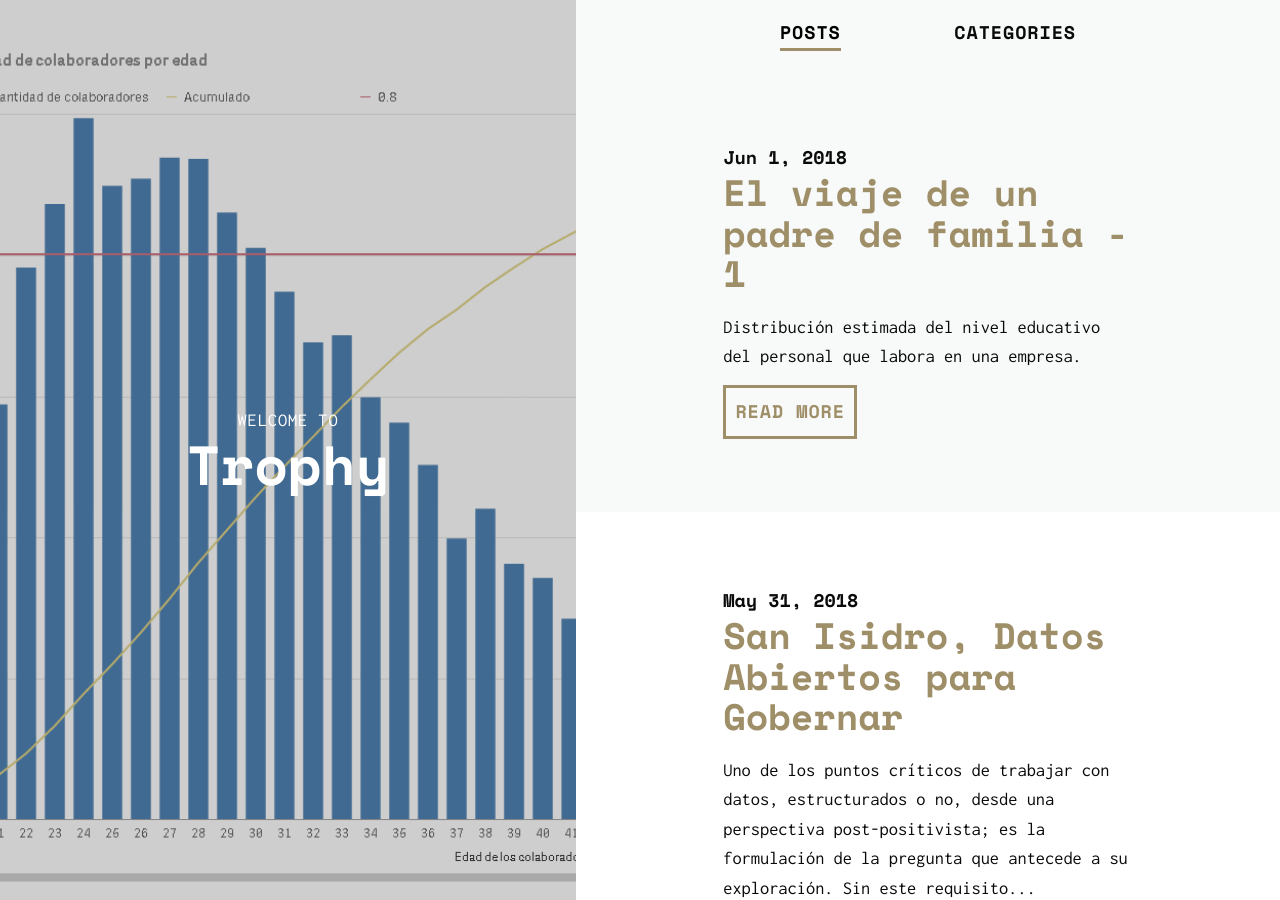
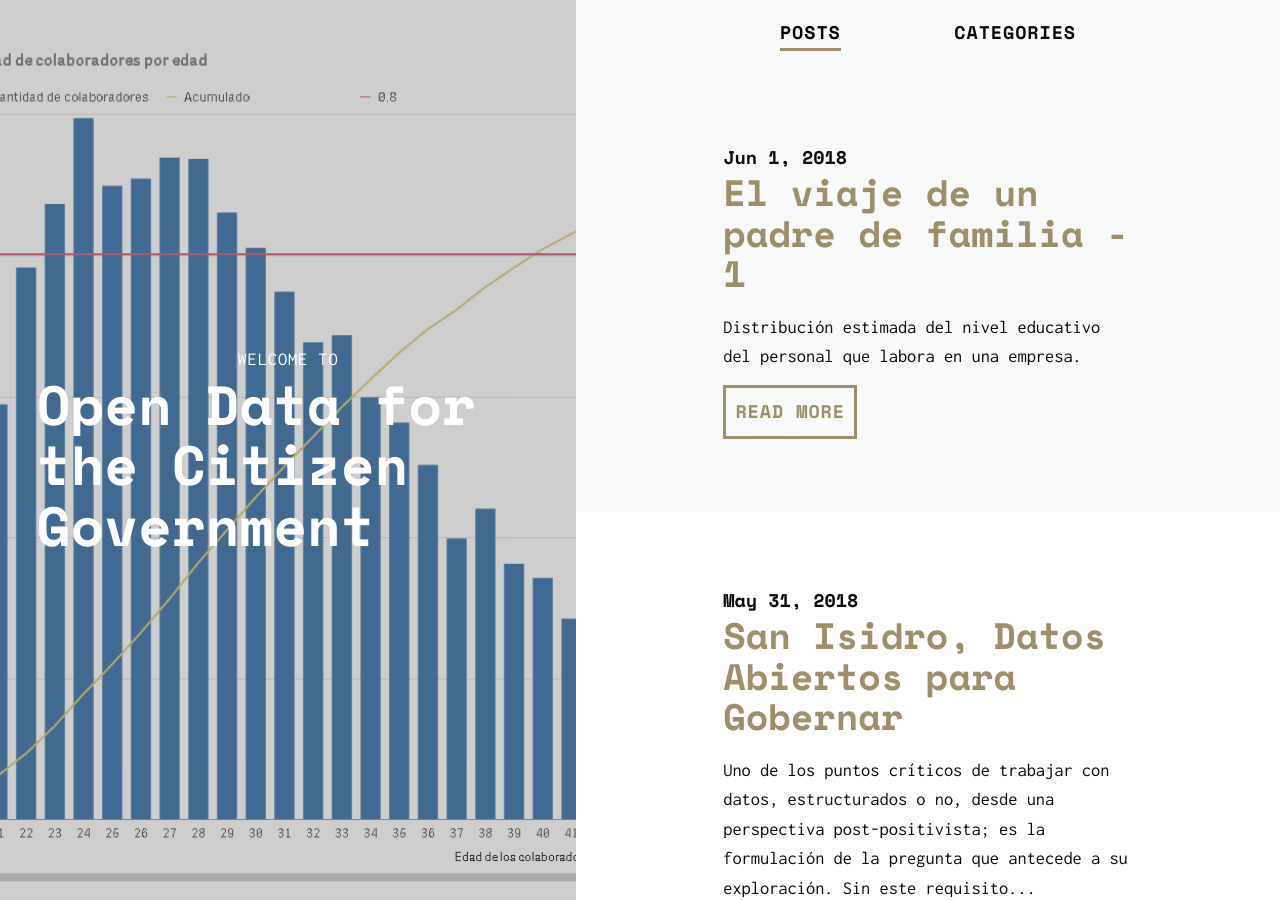
Before and after one commit to manuelvarzen/Vigia, a Jekyll site: the page built from index.html, in a window 1280 px wide and 900 px high. Built offline with Jekyll 4.4.1, drawn with Linux system fonts in a browser that asks for light colours; nearby versions of some CDN libraries; the list of posts is cut into pages by our own code; some of the changed lines change nothing that is shown.

Commit message:
Summary
update

```diff
--- a/_config.yml
+++ b/_config.yml
@@ -8,20 +8,23 @@
 google_analytics:
 
 # SEO settings
-title: Trophy
-description:
+title: Open Data for the Citizen Government
+description: Another blog for promote open data for the citizen goverment
 #Dont change
 url: "https://manuelvarzen.github.io/Vigia"
 #Dont change
 twitter_username:
-default_img:
+default_img: /img/OpenData.jpg
 
 # Profile settings
-name:
-profile_img:
-profile:
+name: Vigia
+profile_img: /img/Vigia.jpg
+profile: Manuel Vargas Alegría is an apprentice of the use of open data for open goverment. As such, he works on constructing questions that orient a sense to the tasks of public management as well as private activity. Feel free to contact him if you need help to ask critical questions about the meaning of the existence of technology in your organization, public or private.
 social:
-  github:
+    github: "https://github.com/manuelvarzen"
+    twitter: "https://twitter.com/manuelvarzen"
+    facebook: "https://www.facebook.com/manuelvarzen"
+    linkedin: "https://www.linkedin.com/in/manuelvarzen"
 
 # Build settings
 exclude: ["_screenshots", "Gemfile", "Gemfile.lock", "LICENSE.txt", "README.md"]
```
Also changed, not shown: img/OpenData.jpg (added).
